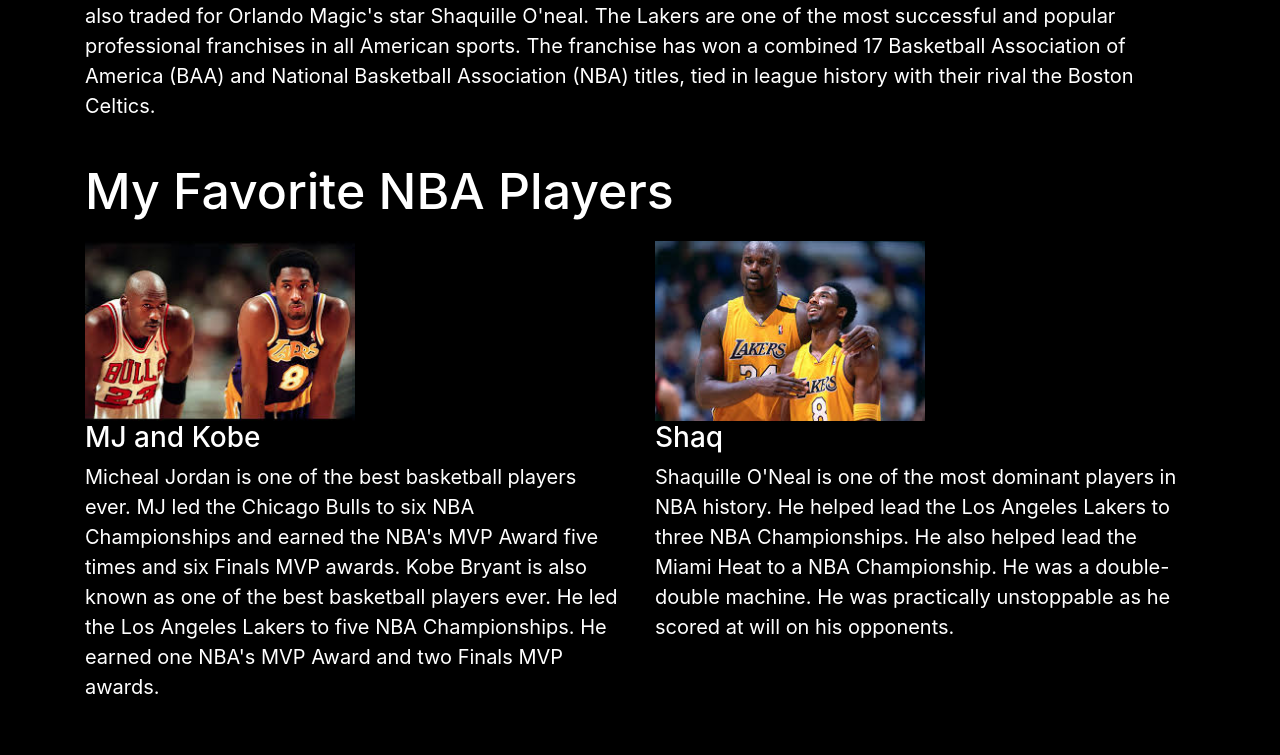
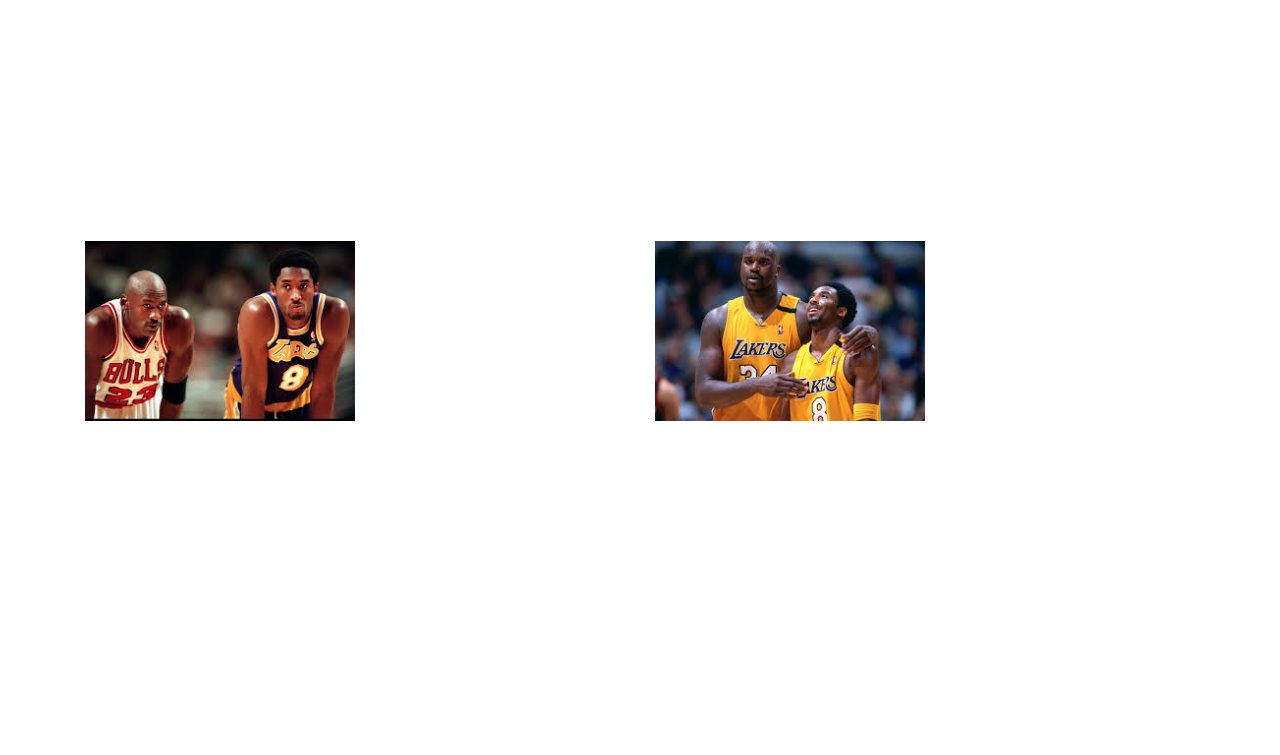
Before and after one commit to favoritesportsteams/favoritesportsteams.github.io, a plain HTML site: page index.html in a window 1280 px wide. Shown: the part 593-1348 px from the top of the page. Drawn offline with Linux system fonts and the light colour scheme.

Commit message:
Update index.html

```diff
--- a/index.html
+++ b/index.html
@@ -9,7 +9,7 @@
   <link rel="stylesheet" href="css/bootstrap.min.css">
   <title>Bootstrap</title>
 </head>
-<body class="body" style="background-color: black">
+<body class="body" style="color: white">
 
 <!-- navbar bg-dark navbar-dark  navbar-expand-sm text-left mb-5" -->
 
```
